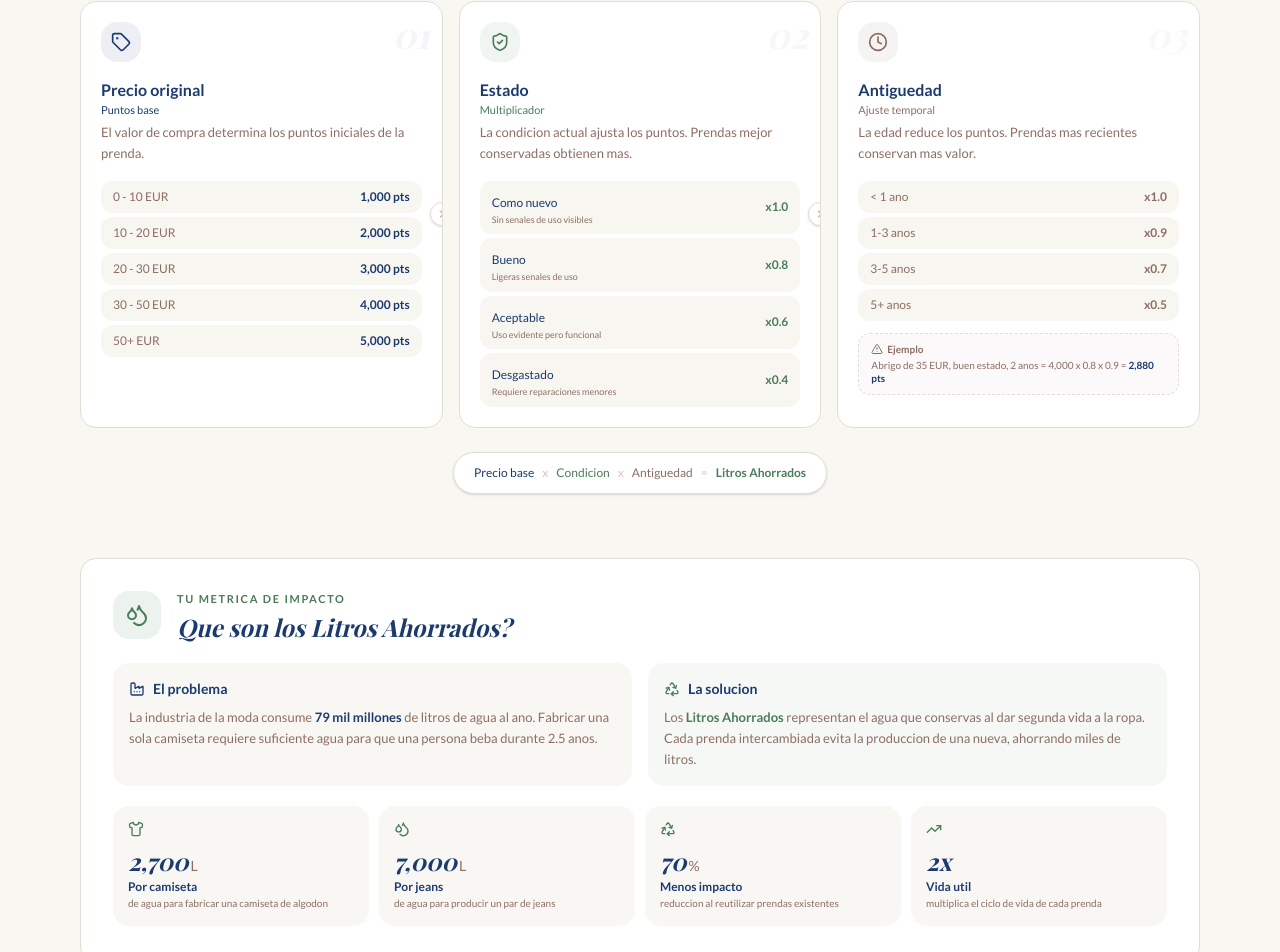
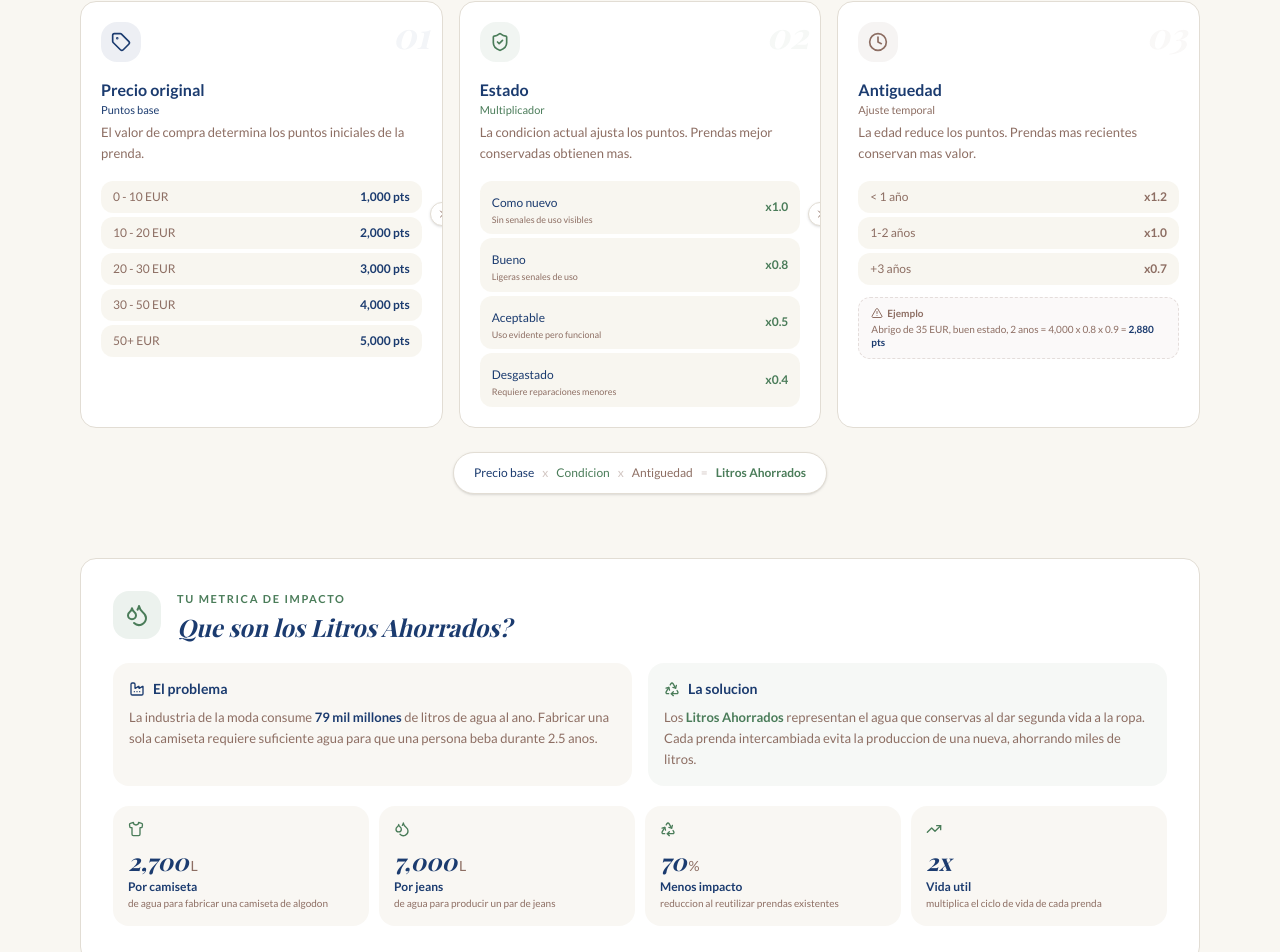
Before and after one commit to UO289318/v0-Proyectos, a Next.js app: page / in a window 1280 px wide. Shown: the part 836-1788 px from the top of the page. Built offline with nearby package versions, Linux system fonts and the light colour scheme.

Commit message:
feat: adjust evaluation section modifiers for condition and age

```diff
--- a/components/evaluation-section.tsx
+++ b/components/evaluation-section.tsx
@@ -13,15 +13,15 @@ const priceTable = [
 const conditionModifiers = [
   { label: "Como nuevo", modifier: "x1.0", desc: "Sin senales de uso visibles" },
   { label: "Bueno", modifier: "x0.8", desc: "Ligeras senales de uso" },
-  { label: "Aceptable", modifier: "x0.6", desc: "Uso evidente pero funcional" },
+  { label: "Aceptable", modifier: "x0.5", desc: "Uso evidente pero funcional" },
   { label: "Desgastado", modifier: "x0.4", desc: "Requiere reparaciones menores" },
 ]
 
 const ageModifiers = [
-  { label: "< 1 ano", modifier: "x1.0" },
-  { label: "1-3 anos", modifier: "x0.9" },
-  { label: "3-5 anos", modifier: "x0.7" },
-  { label: "5+ anos", modifier: "x0.5" },
+  { label: "< 1 año", modifier: "x1.2" },
+  { label: "1-2 años", modifier: "x1.0" },
+  { label: "+3 años", modifier: "x0.7" },
+
 ]
 
 export function EvaluationSection() {
```
